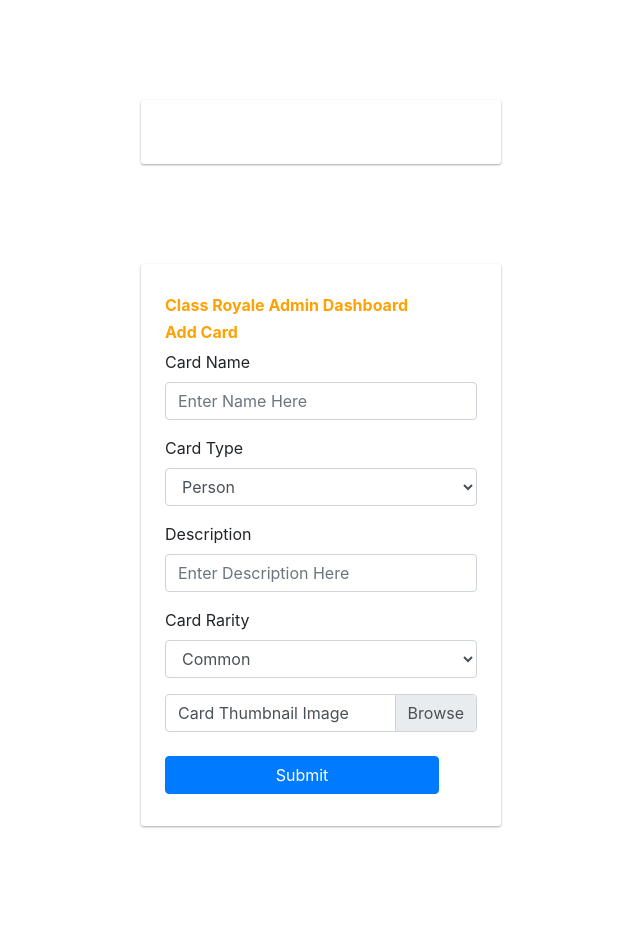
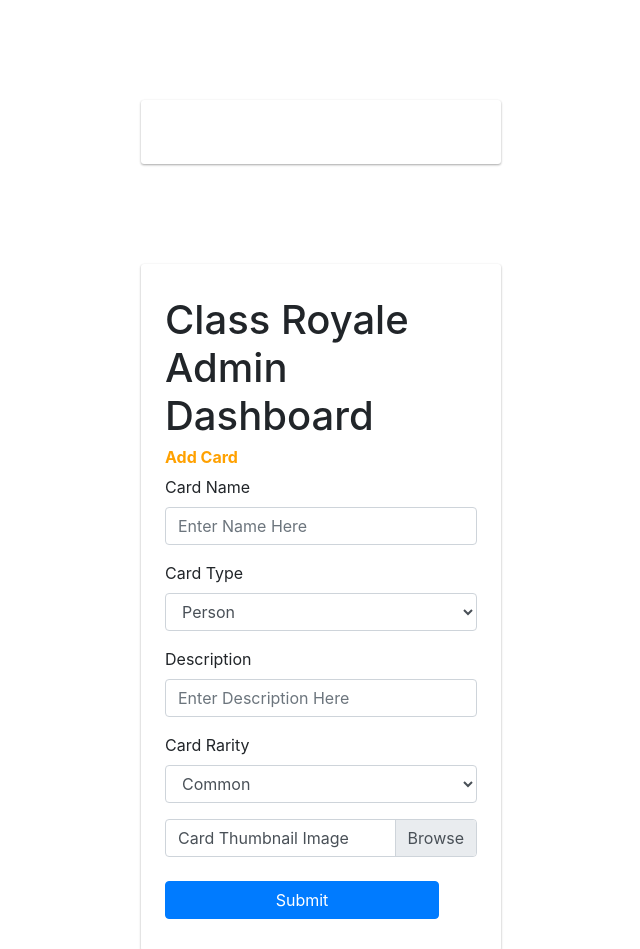
Before and after one commit to RasmitDevkota/ClassRoyale, a plain HTML site: page public/index.html in a window 1280 px wide. Shown: the top 949 px of the page, without its empty margins (319-959 px from the left). Before the commit the page ends 842 px from the top, so only its background shows below. Drawn offline with nearby package versions, Linux system fonts and the light colour scheme.

Commit message:
Gitacora saved 1 changed files

```diff
--- a/public/index.html
+++ b/public/index.html
@@ -37,7 +37,7 @@
     </div>
 
     <div id="message">
-      <h2>Class Royale Admin Dashboard</h2>
+      <h1>Class Royale Admin Dashboard</h2>
       <h2>Add Card</h2>
 
       <form>
```
